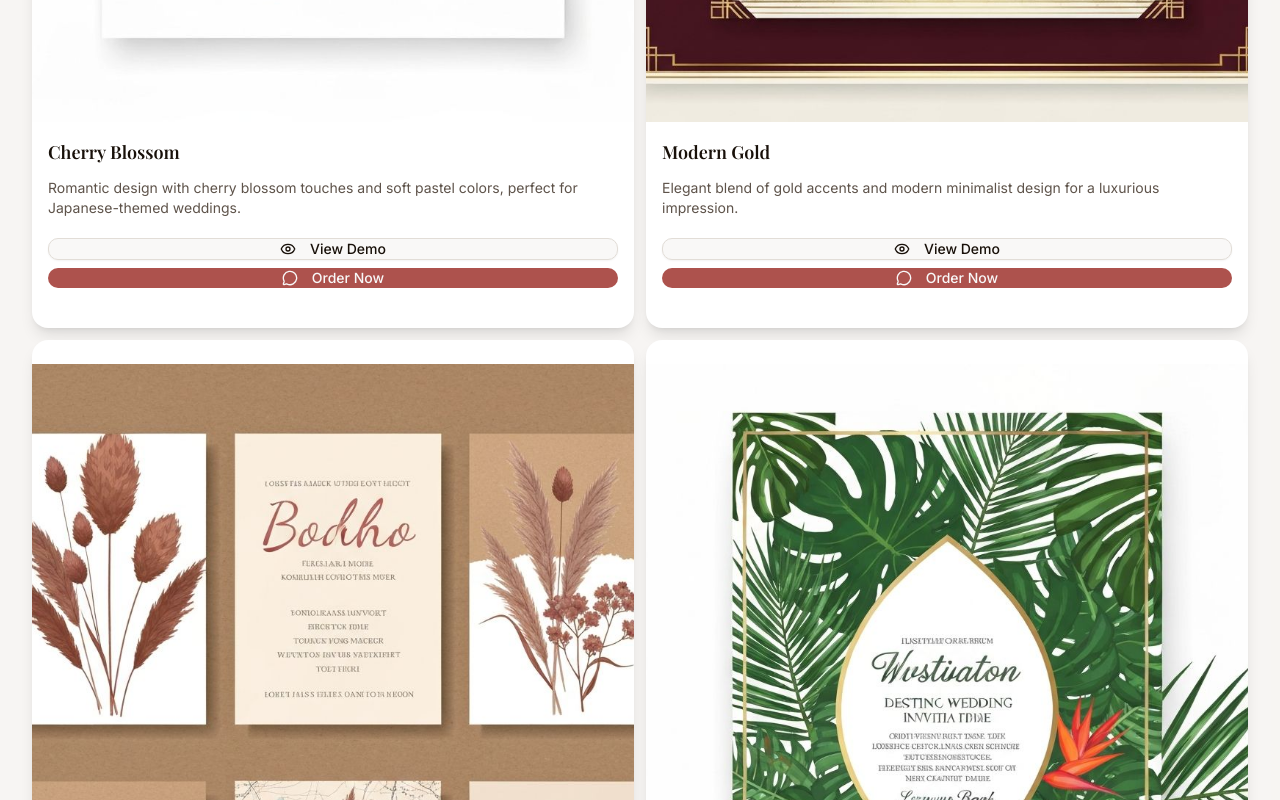
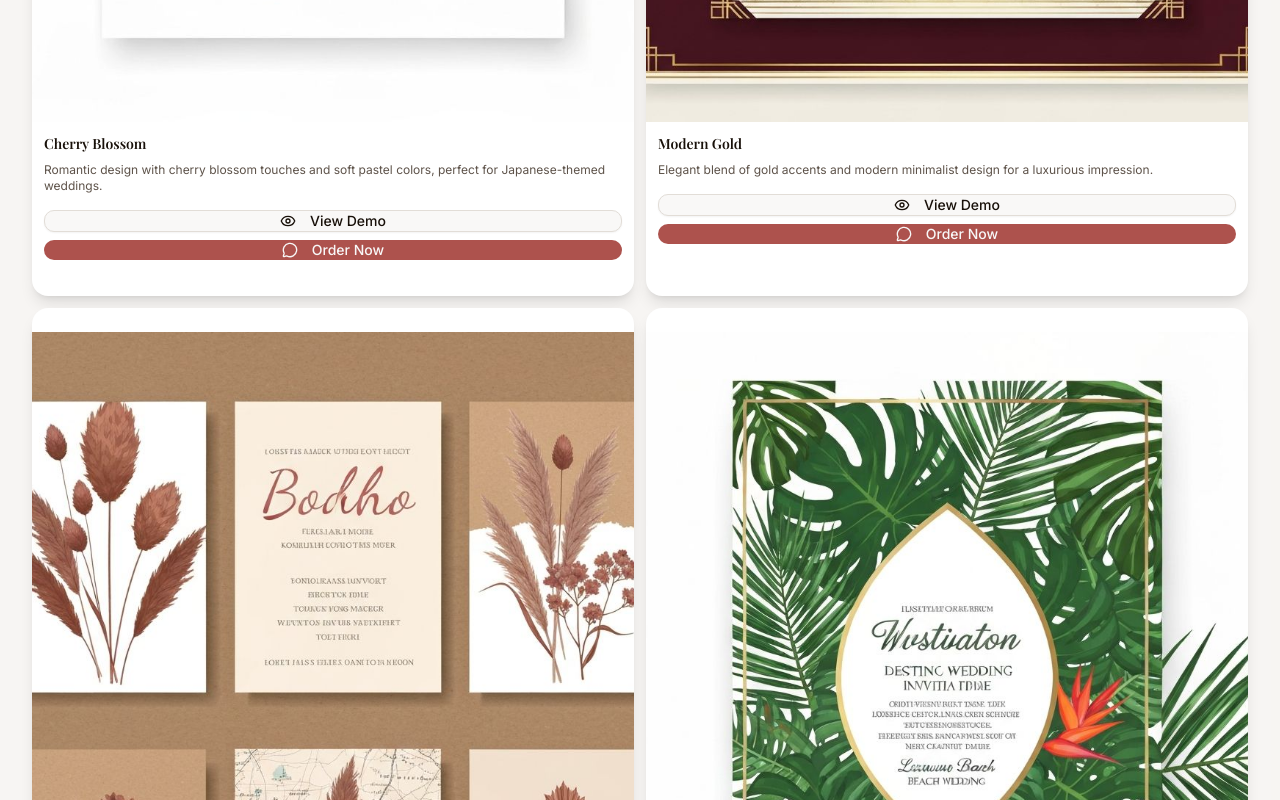
Before and after one commit to farhandayeen/catalog_undangan, a Next.js app: page / in a window 1280 px wide. Shown: the part 2040-2840 px from the top of the page. Built offline with nearby package versions, Linux system fonts and the light colour scheme; a web font is replaced by a local one.

Commit message:
update catalog.tsx

```diff
--- a/components/landing/catalog.tsx
+++ b/components/landing/catalog.tsx
@@ -182,11 +182,11 @@ export function Catalog() {
                   </div> */}
                 </div>
                 {/* Content */}
-                <div className="p-4 flex flex-col gap-3">
-                  <h3 className="font-serif text-lg font-semibold text-card-foreground">
+                <div className="p-3 flex flex-col gap-2">
+                  <h3 className="font-serif text-sm font-semibold text-card-foreground">
                     {language === "id" ? invitation.title : invitation.titleEn}
                   </h3>
-                  <p className="text-sm text-muted-foreground line-clamp-2">
+                  <p className="text-xs text-muted-foreground line-clamp-2">
                     {language === "id" ? invitation.description : invitation.descriptionEn}
                   </p>
                   <div className="flex flex-col gap-2 pt-2">
```
